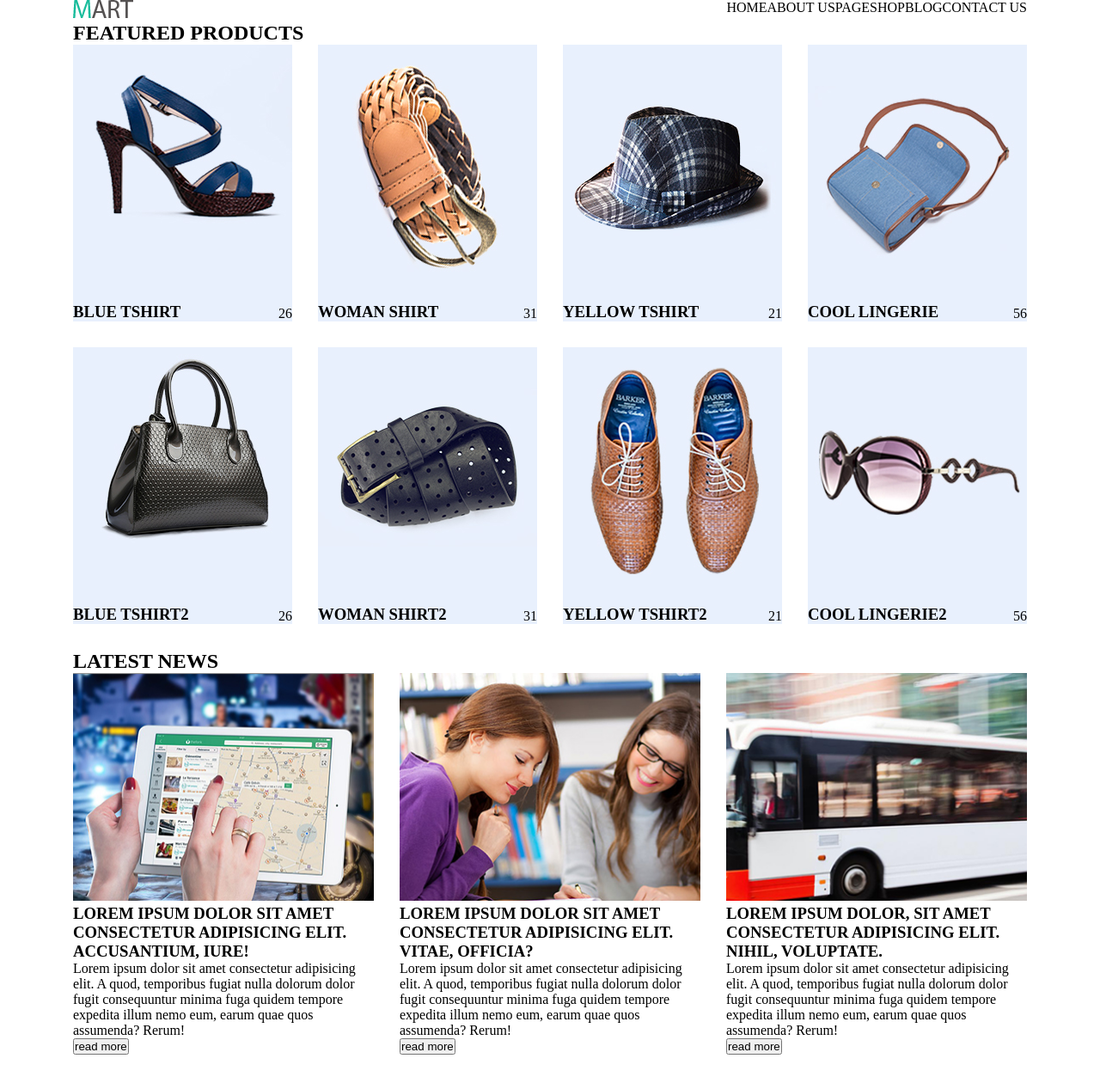
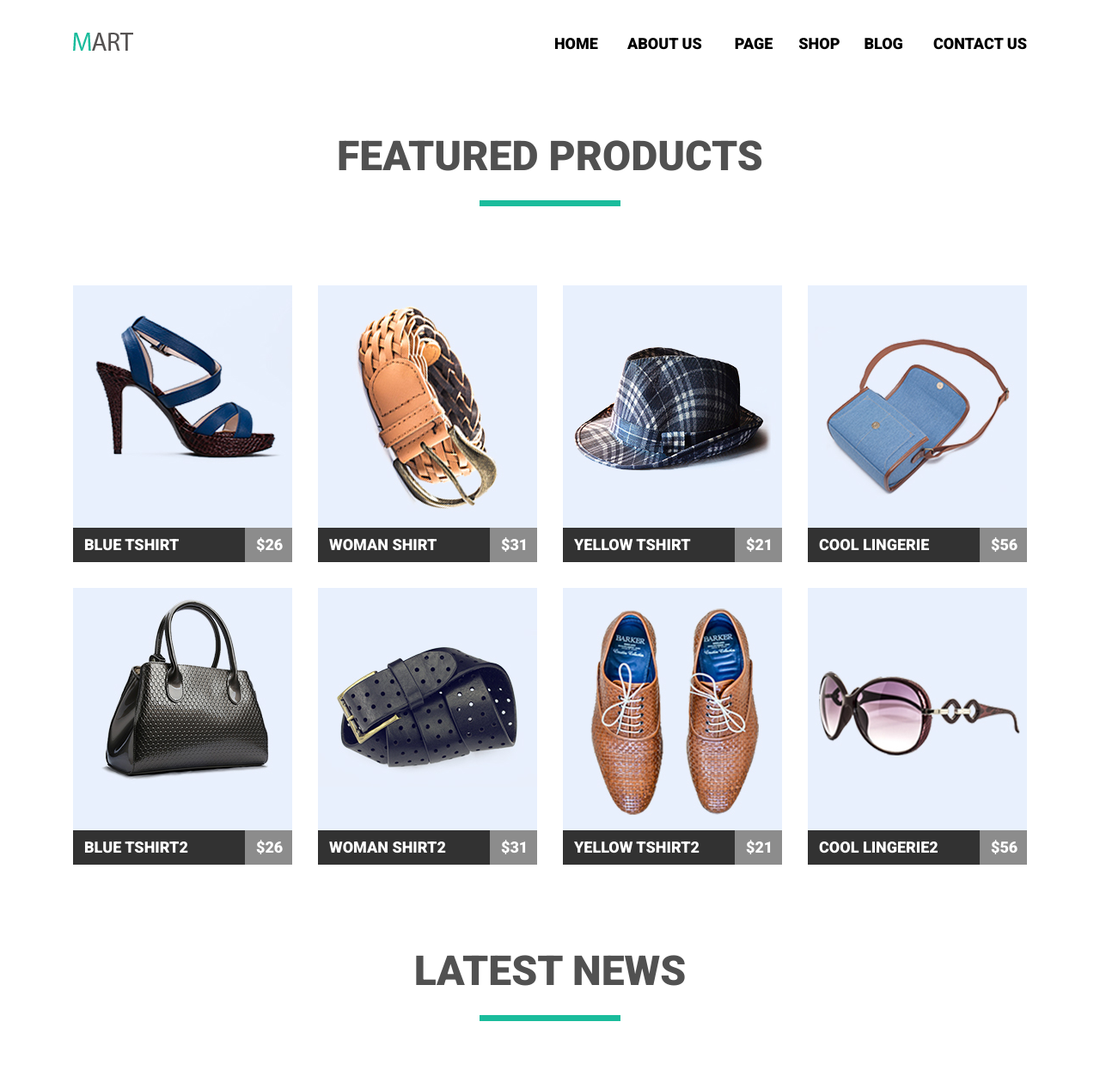
Before and after one commit to Vasiliy0210/goit-fe-course, a plain HTML site: page html-css/module-04/index.html in a window 1280 px wide. Shown: the top 1267 px of the page at 86% size. Before the commit the page ends 1227 px from the top, so only its background shows below. Drawn offline with nearby package versions, Linux system fonts and the light colour scheme.

Commit message:
hw4 1409

```diff
--- a/html-css/module-04/css/style.css
+++ b/html-css/module-04/css/style.css
@@ -20,10 +20,15 @@ h3,
     width: 1110px;
     height: auto;
     margin: 0 auto;
+    margin-bottom: 105px;
 }
 
 .site-logo {
+    display: block;
     float: left;
+    padding-top: 38px;
+    width: auto;
+    height: 21px;
 }
 
 .site-navigation {
@@ -35,11 +40,49 @@ h3,
 .site-navigation {
     float: right;
     list-style: none;
+    padding-top: 43px;
 }
 
 .site-navigation li {
+    display: block;
     float: left;
 }
+
+.navigation-items a:hover {
+    color:  #39c5a9;
+    cursor: pointer;
+
+}
+
+.navigation-items a {
+    text-decoration: none;
+    font-family: 'Roboto', sans-serif;
+    font-size: 18px;
+    font-weight: 900;
+    color: black;
+    line-height: 11px;
+}
+
+.navigation-items:nth-child(1) {
+    margin-right: 34px;
+}
+
+.navigation-items:nth-child(2) {
+    margin-right: 38px;
+}
+
+.navigation-items:nth-child(3) {
+    margin-right: 30px;
+}
+
+.navigation-items:nth-child(4) {
+    margin-right: 28px;
+}
+
+.navigation-items:nth-child(5) {
+    margin-right: 35px;
+}
+
 
 .gallery {
     display: table;
@@ -50,6 +93,33 @@ h3,
 
 .featured-list {
     list-style: none;
+}
+
+h2 {
+    width: auto;
+    height: auto;
+    font-family: 'Roboto', sans-serif;
+    font-size: 48px;
+    font-weight: 900;
+    color: #515151;
+    line-height: 32px;
+    text-align: center;
+}
+
+.gallery h2 {
+    margin-bottom: 92px;
+}
+
+.gallery h2::after {
+    display: table;
+    box-sizing: border-box;
+    content:"";
+    width: 164px;
+    height: 7px;
+    background-color: #1abc9c;
+    margin: 0 auto;
+    margin-top: 35px;
+
 }
 
 .featured-list li {
@@ -65,19 +135,50 @@ h3,
     margin-right: 0px;
 }
 
+.featured-list li:nth-last-child(-n+4) {
+    margin-bottom: 108px;
+}
+
+.featured-wrapper:hover .featured-item-title {
+    background-color: #1abc9c;
+}
+
+.featured-wrapper:hover .featured-item-price {
+    background-color: #7fd9c7;
+}
+
 .featured-item-title,
 .featured-item-price {
     position: absolute;
+    font-family: 'Roboto', sans-serif;
+    font-size: 18px;
+    font-weight: 900;
+    color: #fff;
+    line-height: 32px;
+    height: 40px;
+    box-sizing: border-box;
+    padding-left: 13px;
+    padding-top: 4px;
+    bottom: 0px;
 }
 
 .featured-item-title {
-    bottom: 0px;
+    width: 200px;
     left: 0px;
+    background: #323232;
 }
 
 .featured-item-price {
-    bottom: 0px;
+    width: 55px;
     right: 0px;
+    background: #8c8c8c;
+}
+
+.featured-item-price::before {
+    content: "\0024";
+    color: #fff;
+    width: auto;
+    height: 20px;
 }
 
 .latest-news {
@@ -85,6 +186,41 @@ h3,
     width: 1110px;
     height: auto;
     margin: 0 auto;
+    padding-bottom: 81px;
+}
+
+.latest-news h2 {
+    margin-bottom: 82px;
+}
+
+.latest-news h2::after {
+    display: table;
+    box-sizing: border-box;
+    content:"";
+    width: 164px;
+    height: 7px;
+    background-color: #1abc9c;
+    margin: 0 auto;
+    margin-top: 35px;
+}
+
+.latest-news h3 {
+    font-family: 'Open Sans', sans-serif;
+    font-size: 18px;
+    font-weight: 600;
+    color: #555252;
+    line-height: 26px;
+    margin-bottom: 23px;
+}
+
+.latest-news h3::after {
+    display: table;
+    box-sizing: border-box;
+    content:"";
+    width: 136px;
+    height: 3px;
+    background-color: #1abc9c;
+    margin-top: 11px;
 }
 
 .latest-news-list li {
@@ -97,3 +233,26 @@ h3,
 .latest-news-list li:nth-child(3n) {
     margin-right: 0px;
 }
+
+.latest-news-item-price {
+    font-family: 'Open Sans', sans-serif;
+    font-size: 14px;
+    font-weight: 400;
+    color: #555252;
+    line-height: 26px;
+    margin-bottom: 10px;
+}
+
+.news-button {
+    width: 160px;
+    height: 51px;
+    background-color: #4ec6ab;
+    border: 0px;
+    font-family: 'Open Sans', sans-serif;
+    font-weight: 300;
+    font-size: 16px;
+    line-height: 26px;
+    color: #fff;
+    cursor: pointer;
+    border-radius: 4px;
+}
--- a/html-css/module-04/index.html
+++ b/html-css/module-04/index.html
@@ -6,6 +6,8 @@
     <meta http-equiv="X-UA-Compatible" content="ie=edge">
     <title>Document</title>
     <link href="https://fonts.googleapis.com/css?family=Roboto:400,700,900&display=swap" rel="stylesheet">
+    <link href="https://fonts.googleapis.com/css?family=Open+Sans:400,600&display=swap" rel="stylesheet">
+    <link href="https://fonts.googleapis.com/css?family=PT+Sans&display=swap" rel="stylesheet">
     <link rel="stylesheet" href="css/style.css">
 </head>
 <body>
@@ -15,12 +17,24 @@
                 <img src="img/logo.png" alt="logo" width="70" height="21">
             </a>
             <ul class="site-navigation">
-                <li class="navigation-items">Home</li>
-                <li class="navigation-items">About us</li>
-                <li class="navigation-items">Page</li>
-                <li class="navigation-items">Shop</li>
-                <li class="navigation-items">Blog</li>
-                <li class="navigation-items">Contact us</li>
+                <li class="navigation-items">
+                    <a href="">Home</a>
+                </li>
+                <li class="navigation-items">
+                    <a href="">About us</a>
+                </li>
+                <li class="navigation-items">
+                    <a href="">Page</a>
+                </li>
+                <li class="navigation-items">
+                    <a href="">Shop</a>
+                </li>
+                <li class="navigation-items">
+                    <a href="">Blog</a>
+                </li>
+                <li class="navigation-items">
+                    <a href="">Contact us</a>
+                </li>
         </nav>
     </header>
     <main>
@@ -29,43 +43,59 @@
             <ul class="featured-list">
                 <li class="featured-item">
                     <img src="img/blue-tshirt.jpg" alt="blue-tshirt-img" class="item-img"  height="322" width="255">
+                    <div class="featured-wrapper">
                     <h3 class="featured-item-title">blue tshirt</h3>
                     <p class="featured-item-price">26</p>
+                    </div>
                 </li>
                 <li class="featured-item">
                     <img src="img/woman-shirt.jpg" alt="woman-shirt-img" class="item-img" height="322" width="255">
+                    <div class="featured-wrapper">
                     <h3 class="featured-item-title">woman shirt</h3>
                     <p class="featured-item-price">31</p>
+                    </div>
                 </li>
                 <li class="featured-item">
                     <img src="img/yellow-tshirt.jpg" alt="yellow-tshirt-img" class="item-img" height="322" width="255">
+                    <div class="featured-wrapper">
                     <h3 class="featured-item-title">yellow tshirt</h3>
                     <p class="featured-item-price">21</p>
+                    </div>
                 </li>
                 <li class="featured-item">
                     <img src="img/cool-lingerie.jpg" alt="cool-lingerie-img" class="item-img" height="322" width="255">
+                    <div class="featured-wrapper">
                     <h3 class="featured-item-title">cool lingerie</h3>
                     <p class="featured-item-price">56</p>
+                    </div>
                 </li>
                 <li class="featured-item">
                     <img src="img/blue-tshirt2.jpg" alt="blue-tshirt-img2" class="item-img"  height="322" width="255">
+                    <div class="featured-wrapper">
                     <h3 class="featured-item-title">blue tshirt2</h3>
                     <p class="featured-item-price">26</p>
+                    </div>
                 </li>
                 <li class="featured-item">
                     <img src="img/woman-shirt2.jpg" alt="woman-shirt-img2" class="item-img" height="322" width="255">
+                    <div class="featured-wrapper">
                     <h3 class="featured-item-title">woman shirt2</h3>
                     <p class="featured-item-price">31</p>
+                    </div>
                 </li>
                 <li class="featured-item">
                     <img src="img/yellow-tshirt2.jpg" alt="yellow-tshirt-img2" class="item-img" height="322" width="255">
+                    <div class="featured-wrapper">
                     <h3 class="featured-item-title">yellow tshirt2</h3>
                     <p class="featured-item-price">21</p>
+                    </div>
                 </li>
                 <li class="featured-item">
                     <img src="img/cool-lingerie2.jpg" alt="cool-lingerie-img2" class="item-img" height="322" width="255">
+                    <div class="featured-wrapper">
                     <h3 class="featured-item-title">cool lingerie2</h3>
                     <p class="featured-item-price">56</p>
+                    </div>
                 </li>
             </ul>
         </section>
@@ -76,19 +106,19 @@
                     <img src="img/device.jpg" alt="device-img" class="latest-news-image" width="350" height="265">
                     <h3 class="latest-news-item-title">Lorem ipsum dolor sit amet consectetur adipisicing elit. Accusantium, iure!</h3>
                     <p class="latest-news-item-price">Lorem ipsum dolor sit amet consectetur adipisicing elit. A quod, temporibus fugiat nulla dolorum dolor fugit consequuntur minima fuga quidem tempore expedita illum nemo eum, earum quae quos assumenda? Rerum!</p>
-                    <button class="news-button">read more</button>
+                    <button class="news-button">Read more</button>
                 </li>
                 <li class="latest-news-item">
                     <img src="img/girls.jpg" alt="girls-img" class="latest-news-image" width="350" height="265">
                     <h3 class="latest-news-item-title">Lorem ipsum dolor sit amet consectetur adipisicing elit. Vitae, officia?</h3>
                     <p class="latest-news-item-price">Lorem ipsum dolor sit amet consectetur adipisicing elit. A quod, temporibus fugiat nulla dolorum dolor fugit consequuntur minima fuga quidem tempore expedita illum nemo eum, earum quae quos assumenda? Rerum!</p>
-                    <button class="news-button">read more</button>
+                    <button class="news-button">Read more</button>
                 </li>
                 <li class="latest-news-item">
                     <img src="img/bus.jpg" alt="bus-img" class="latest-news-image" width="350" height="265">
                     <h3 class="latest-news-item-title">Lorem ipsum dolor, sit amet consectetur adipisicing elit. Nihil, voluptate.</h3>
                     <p class="latest-news-item-price">Lorem ipsum dolor sit amet consectetur adipisicing elit. A quod, temporibus fugiat nulla dolorum dolor fugit consequuntur minima fuga quidem tempore expedita illum nemo eum, earum quae quos assumenda? Rerum!</p>
-                    <button class="news-button">read more</button>
+                    <button class="news-button">Read more</button>
                 </li>
             </ul>
         </section>
```
